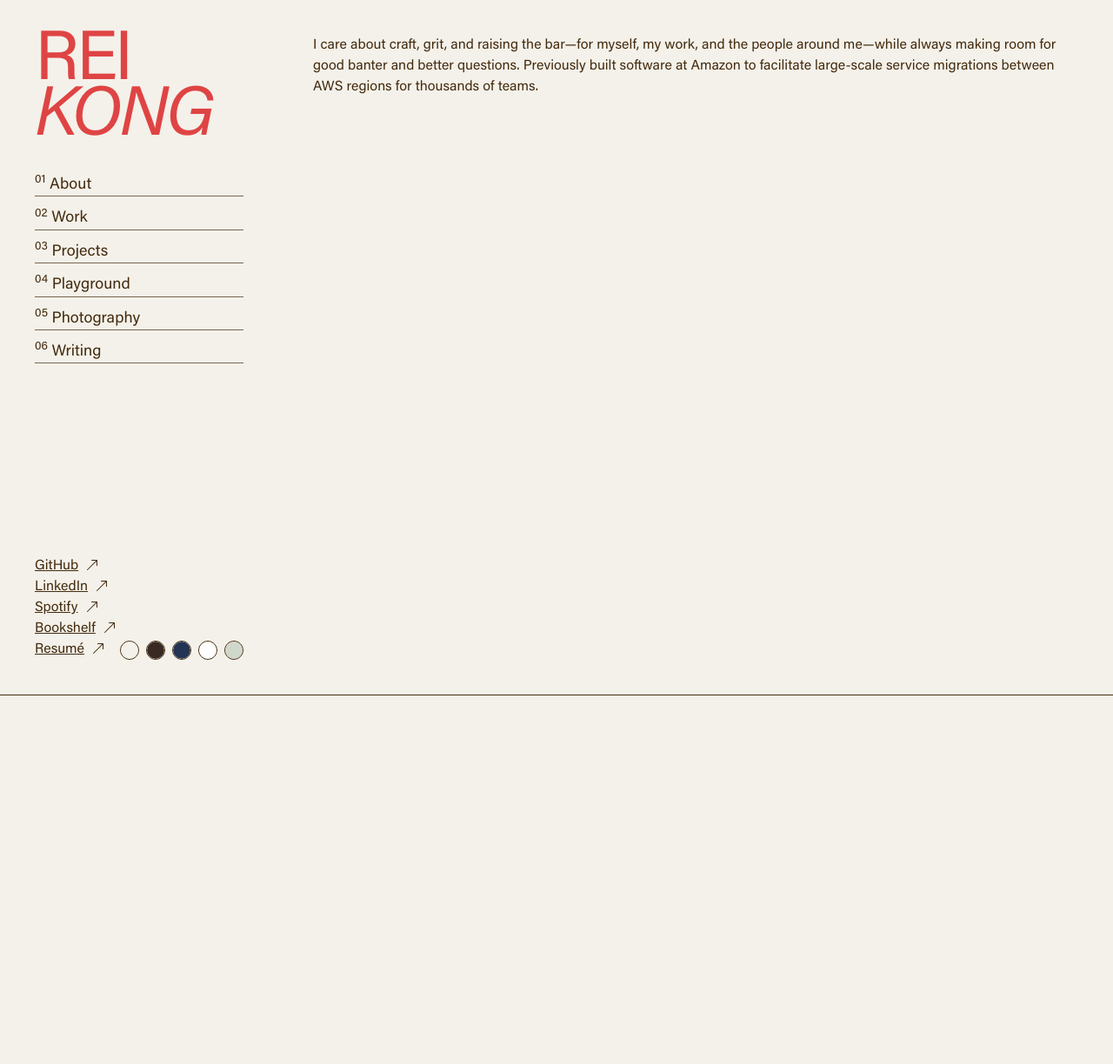
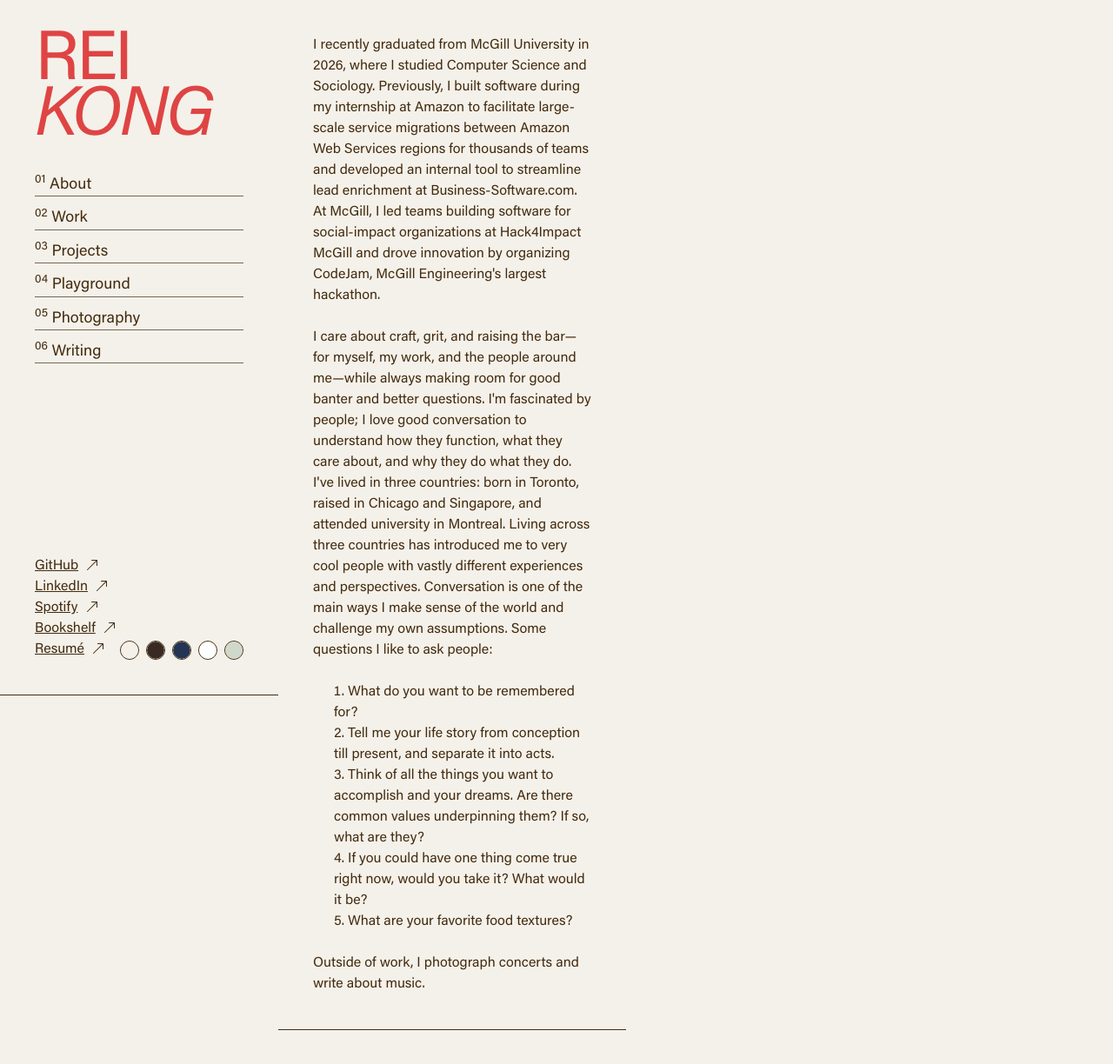
Before and after one commit to ReiKong/personal-website-2, a Next.js app: page /about in a window 1280 px wide. Shown: the top 1224 px of the page at 87% size. Built offline with nearby package versions, Linux system fonts and the light colour scheme; a web font is replaced by a local one.

Commit message:
update about page + extraneous stuff

```diff
--- a/app/about/page.tsx
+++ b/app/about/page.tsx
@@ -3,7 +3,6 @@
 import SideBar from "../../components/sideBar";
 import Footer from "../../components/navigation/footer";
 import MobileMenu from "../../components/navigation/mobileNav";
-import WorkInProgressHero from "../../components/sections/workInProgressHero";
 
 export default function AboutPage() {
     return (
@@ -11,12 +10,39 @@ export default function AboutPage() {
             <MobileMenu />
             <div className="sweIndex">
                 <SideBar />
-                <main className="top-0 bottom-0 right-0 pt-[40px] px-10 pb-10 relative min-h-[100vh] border-b-[1px] border-b-secondary1">
-                    {/* <WorkInProgressHero id="about-wip" /> */}
+                <main className="top-0 bottom-0 right-0 pt-[40px] px-10 pb-10 relative min-h-[100vh] max-w-[50vh] border-b-[1px] border-b-secondary1">
+                    <p>
+                        I recently graduated from McGill University in 2026, where I studied Computer Science and Sociology.
+
+                        Previously, I built software during my internship at Amazon to facilitate large-scale service migrations between Amazon Web Services regions for thousands of teams and developed an internal tool to streamline lead enrichment at Business-Software.com.
+
+                        At McGill, I led teams building software for social-impact organizations at Hack4Impact McGill and drove innovation by organizing CodeJam, McGill Engineering's largest hackathon.
+                    </p>
+                    <br></br>
                     <p>
                         I care about craft, grit, and raising the bar—for myself, my work, and the people around me—while always making room for good banter and better questions.
 
-                        Previously built software at Amazon to facilitate large-scale service migrations between AWS regions for thousands of teams.
+                        I'm fascinated by people; I love good conversation to understand how they function, what they care about, and why they do what they do.
+
+                        I've lived in three countries: born in Toronto, raised in Chicago and Singapore, and attended university in Montreal.
+
+                        Living across three countries has introduced me to very cool people with vastly different experiences and perspectives.
+
+                        Conversation is one of the main ways I make sense of the world and challenge my own assumptions.
+
+                        Some questions I like to ask people:
+                    </p>
+                    <br></br>
+                    <ol>
+                        <li>What do you want to be remembered for?</li>
+                        <li>Tell me your life story from conception till present, and separate it into acts.</li>
+                        <li>Think of all the things you want to accomplish and your dreams. Are there common values underpinning them? If so, what are they?</li>
+                        <li>If you could have one thing come true right now, would you take it? What would it be?</li>
+                        <li>What are your favorite food textures?</li>
+                    </ol>
+                    <br></br>
+                    <p>
+                        Outside of work, I photograph concerts and write about music.
                     </p>
                 </main>
             </div>
--- a/components/Theme.js
+++ b/components/Theme.js
@@ -21,7 +21,7 @@ const ThemeChanger = () => {
           ['text-[#FFFFFF]', 'white'],
           ['text-[#D0D8CC]', 'lightgreen'],
       ].map(([color, theme]) => (
-        <div class="text-[30px] sm:text-[22px]">
+        <div className="text-[30px] sm:text-[22px]">
           <BsCircleFill className={`${color} border-secondary1 border-[1px] rounded-full hover:cursor-pointer hover:border-accent-500 transition duration-200`} onClick={() => setTheme(theme)}/>
         </div>
       ))}
--- a/styles/globals.css
+++ b/styles/globals.css
@@ -133,12 +133,18 @@ html, body {
   @apply bg-primary transition duration-300 scroll-smooth delay-0;
 }
 
-h1, h2, h3, h4, p, span, a {
+h1, h2, h3, h4, p, span, a, li {
   @apply font-sans text-secondary1 transition duration-300 delay-0;
 }
 
 a {
   @apply text-secondary1 hover:text-accent-500 transition duration-300 delay-0
+}
+
+ol {
+  list-style-type: decimal;
+  list-style-position: inside;
+  margin-left: 1.5rem;
 }
 
 .sweIndex {
--- a/tsconfig.json
+++ b/tsconfig.json
@@ -1,6 +1,6 @@
 {
   "compilerOptions": {
-    "target": "es5",
+    "target": "es2025",
     "lib": [
       "dom",
       "dom.iterable",
```
